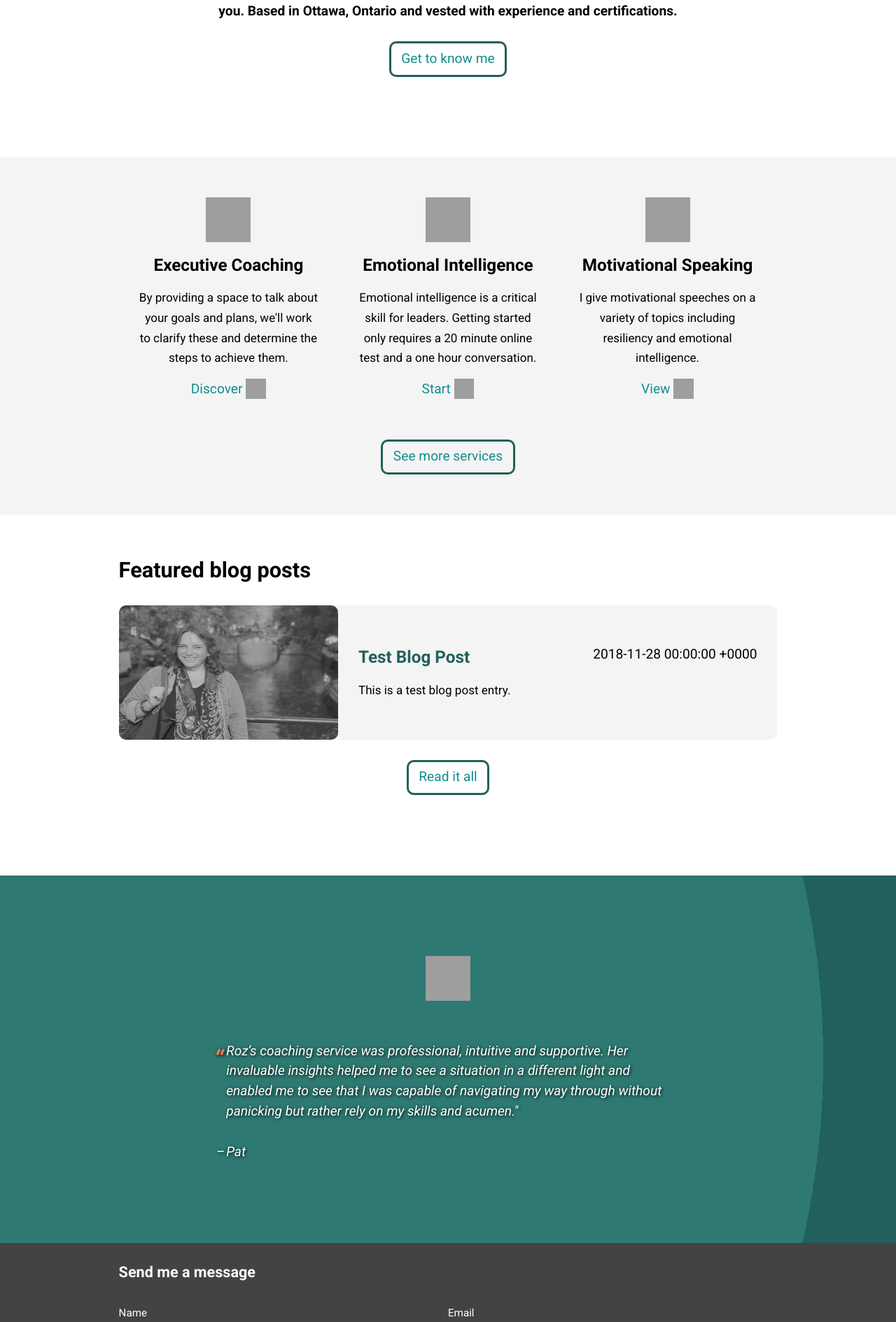
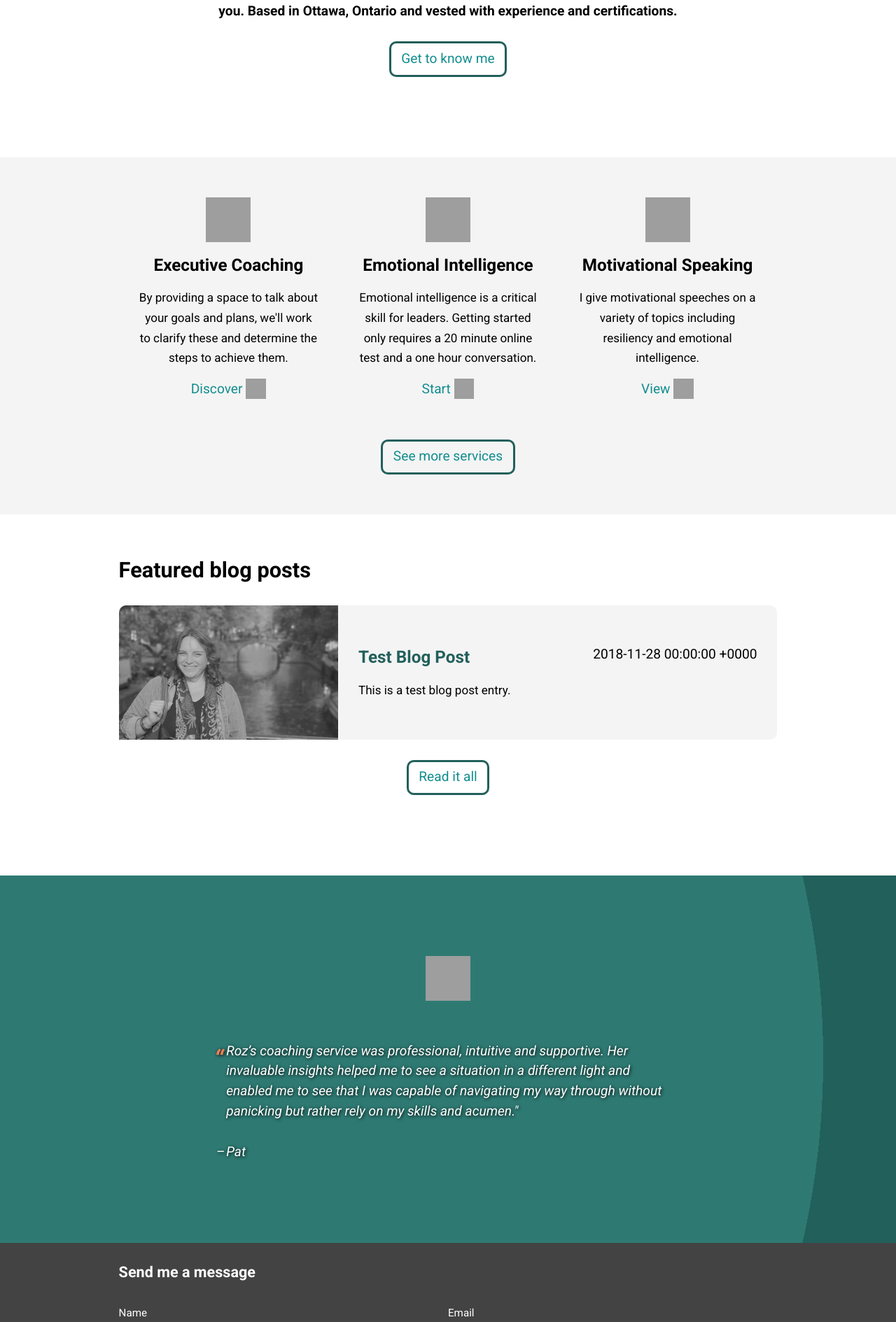
Before and after one commit to AlexSpagnuolo/rozross, a Jekyll site: the page built from index.html, in a window 1280 px wide. Shown: the part 644-2533 px from the top of the page at 70% size. Built offline with Jekyll 4.4.1, drawn with Linux system fonts in a browser that asks for light colours; grey boxes are pictures that could not be loaded.

Commit message:
Fix blog post card image

```diff
--- a/_includes/patterns/post.html
+++ b/_includes/patterns/post.html
@@ -1,5 +1,5 @@
 <a href="{{site.baseurl}}{{include.data.url}}" class="grid grid-middle push grey-bg featured-blog-card" itemprop="url">
-  <div class="unit xs-1 s-2 m-1-3">
+  <div class="unit xs-1 s-2 m-1-3 featured-blog-image-wrapper">
     <img class="img-flex featured-blog-image" src="{{include.data.featuredimg}}" alt="" itemprop="image">
   </div>
   <div class="unit xs-1 s-1 m-2-3 gutter">
--- a/blog.html
+++ b/blog.html
@@ -22,7 +22,7 @@
 
 <section class="grid wrapper-2 gutter push-2 pad-b-2">
 
-  <div class="unit xs-1 s-1 m-3-4">
+  <div class="unit xs-1 s-1 m-1 l-3-4">
     <div>
       <h2>Posts</h2>
     </div>
@@ -35,7 +35,7 @@
 
   </div>
 
-  <div class="unit xs-1 s-1 m-1-4 gutter">
+  <div class="unit xs-1 s-1 m-1 l-1-4 gutter">
     <div>
       <h2>Connect</h2>
     </div>
```
Also changed, not shown: css/main.css (+6 -8 lines).
